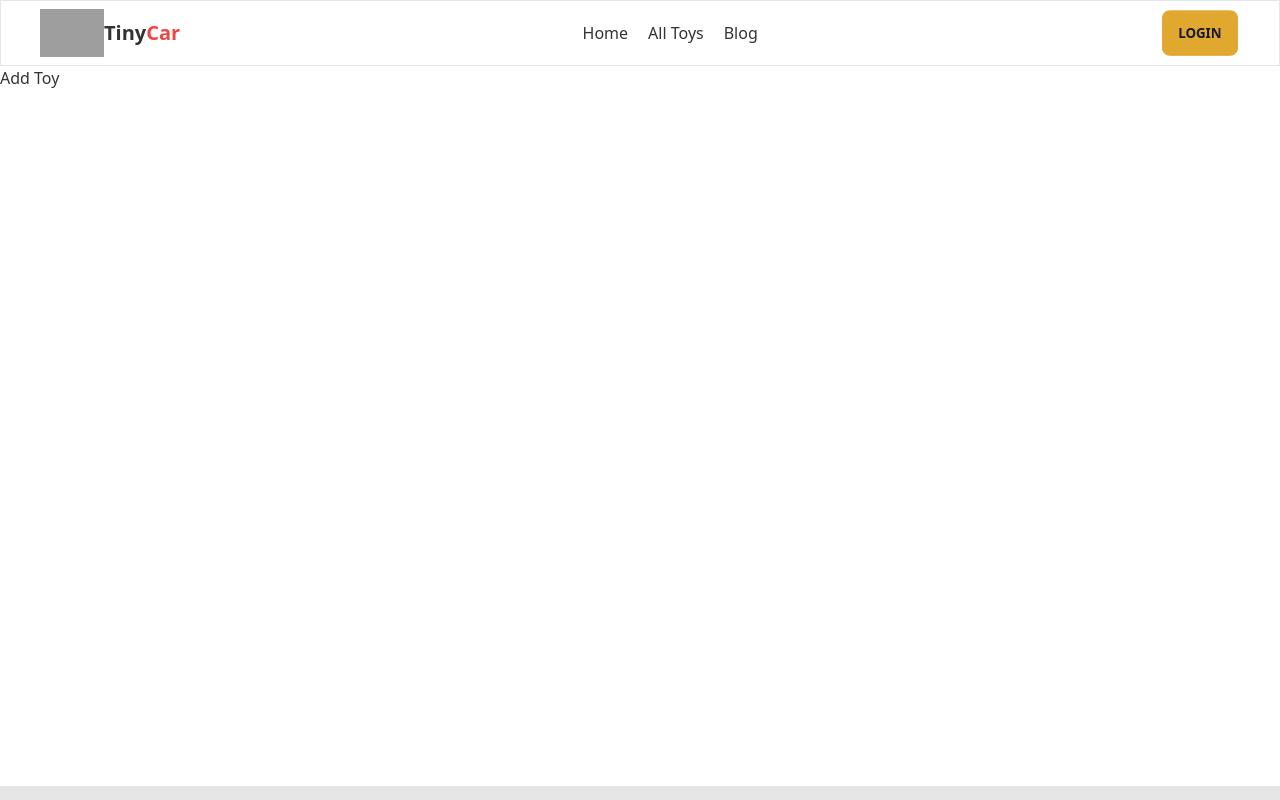
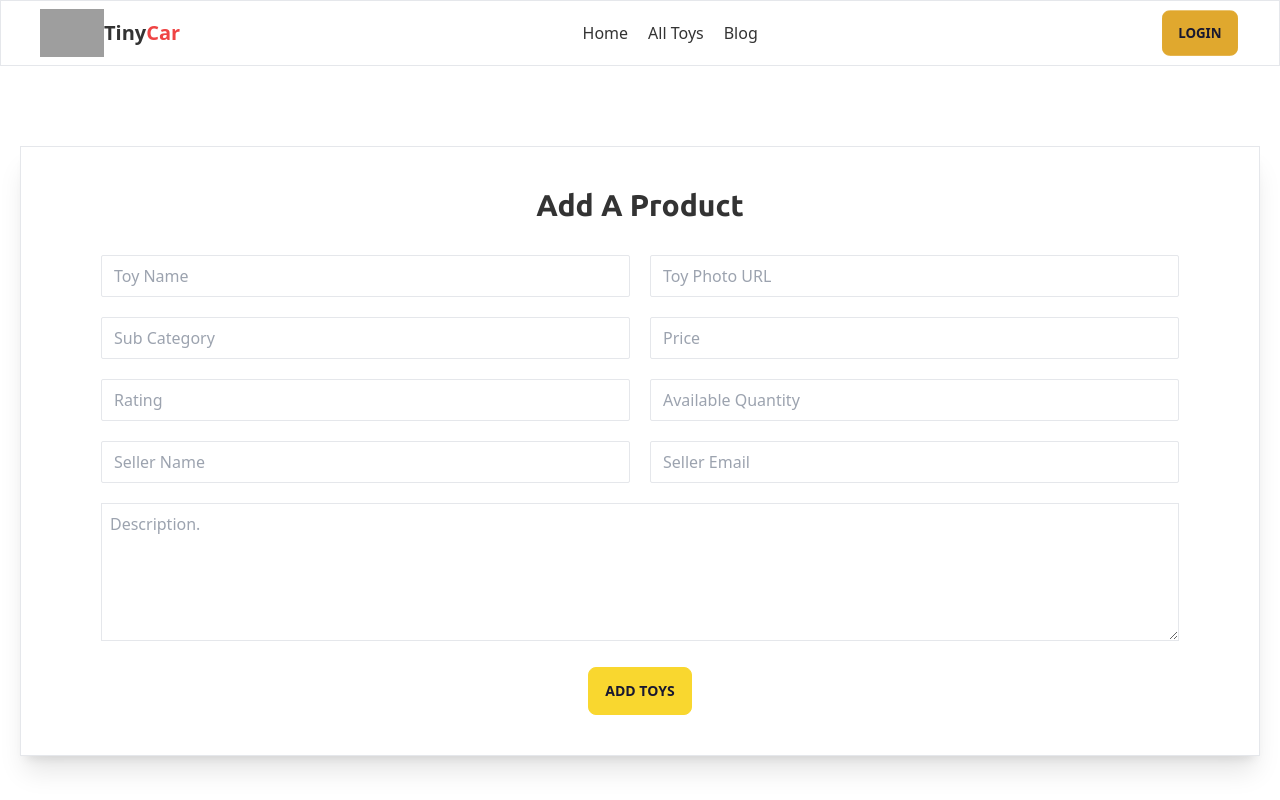
Before and after one commit to habibur-pro/tiny-car-client, a React (Vite) app: page /add_toy in a window 1280 px wide. Shown: the top 800 px of the page. Built offline with nearby package versions, Linux system fonts and the light colour scheme; no server answers; grey boxes are pictures that could not be loaded.

Commit message:
added add product page and add product to server

```diff
--- a/src/pages/AddToy/AddToy.jsx
+++ b/src/pages/AddToy/AddToy.jsx
@@ -1,9 +1,124 @@
+import { useContext } from "react";
+import { useForm } from "react-hook-form";
+import { AuthContext } from "../../Provider/AuthProvider";
+
+const AddToy = () => {
+    const { user } = useContext(AuthContext)
+
+    const { register, handleSubmit, reset } = useForm();
+
+    const onSubmit = inputData => {
 
 
-const AddToy = () => {
+        fetch('https://tiny-car-server.vercel.app/addToy', {
+            method: 'POST',
+            headers: {
+                'Content-type': 'application/json'
+            },
+            body: JSON.stringify(inputData)
+        })
+            .then(res => res.json())
+            .then(data => {
+                console.log(data)
+                reset()
+            })
+            .catch(err => console.log(err))
+    };
+
+    // console.log(watch("example")); // watch input value by passing the name of it
+
     return (
-        <div>
-            <h3>Add Toy</h3>
+        <div className=" max-w-[1240px] mx-auto px-5 my-20 md:p-10 md:px-20  shadow-xl border">
+            <h1 className="text-center font-bold mb-8 text-3xl">Add A Product</h1>
+
+            <form onSubmit={handleSubmit(onSubmit)}>
+                {/* register your input into the hook by invoking the "register" function */}
+
+                <div className="grid grid-cols-1 md:grid-cols-2 gap-5 mb-5">
+                    {/* toy name  */}
+                    <input
+                        type="text"
+                        placeholder="Toy Name"
+                        className=" px-3 py-2 focus:outline-primary w-full border rounded-sm"
+                        {...register("name", { required: true })}
+                    />
+
+                    {/* toy image  */}
+                    <input
+                        type="text"
+                        placeholder="Toy Photo URL"
+                        className=" px-3 py-2 focus:outline-primary w-full border rounded-sm"
+                        {...register("image_url", { required: true })}
+                    />
+                </div>
+
+
+                <div className="grid grid-cols-1 md:grid-cols-2 gap-5 mb-5">
+                    {/* toy sub category  */}
+                    <input
+                        type="text"
+                        placeholder="Sub Category"
+                        className=" px-3 py-2 focus:outline-primary w-full border rounded-sm"
+                        {...register("sub_category", { required: true })}
+                    />
+
+                    {/* price  */}
+                    <input
+                        type="number"
+                        placeholder="Price"
+                        className=" px-3 py-2 focus:outline-primary w-full border rounded-sm"
+                        {...register("price", { required: true })}
+                    />
+                </div>
+
+                <div className="grid grid-cols-1 md:grid-cols-2 gap-5 mb-5">
+                    {/* reting  */}
+                    <input
+                        type="text"
+                        placeholder="Rating"
+                        className=" px-3 py-2 focus:outline-primary w-full border rounded-sm"
+                        {...register("rating", { required: true })}
+                    />
+
+                    {/* Quantity  */}
+                    <input
+                        type="number"
+                        placeholder="Available Quantity"
+                        className=" px-3 py-2 focus:outline-primary w-full border rounded-sm"
+                        {...register("quantity", { required: true })}
+                    />
+                </div>
+
+                <div className="grid grid-cols-1 md:grid-cols-2 gap-5 mb-5">
+                    <input
+                        type="text"
+                        placeholder="Seller Name"
+                        className=" px-3 py-2 focus:outline-primary w-full border rounded-sm"
+                        {...register("seller_name", { required: true })}
+                        value={user?.displayName}
+                    />
+
+                    <input
+                        type="email"
+                        placeholder="Seller Email"
+                        className=" px-3 py-2 focus:outline-primary w-full border rounded-sm"
+                        {...register("seller_email", { required: true })}
+                        value={user?.email}
+                    />
+                </div>
+                <textarea rows="5"
+                    placeholder="Description."
+                    className="border w-full focus:outline-primary p-2 "
+                    {...register("description", { required: true })}
+                ></textarea>
+                <div className="text-center mt-5">
+                    <input
+                        type="submit"
+                        className="btn btn-secondary "
+                        value="Add Toys"
+                    ></input>
+                </div>
+            </form>
         </div>
     );
 };
```
Also changed, not shown: src/components/SingleToy.jsx (+0 -15 lines).
